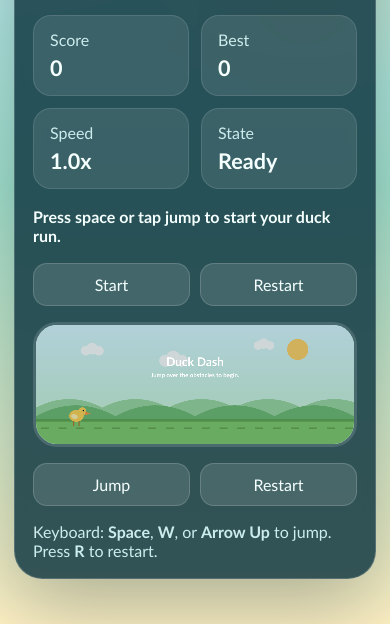
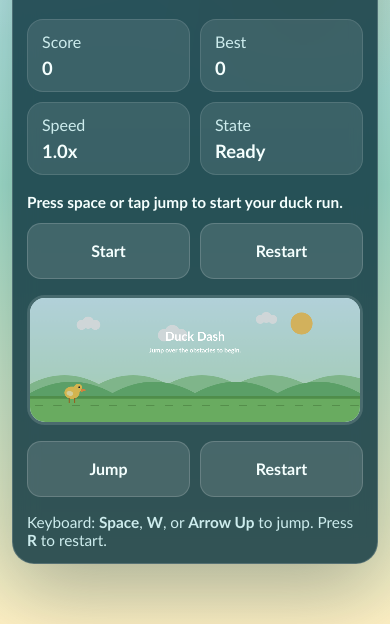
Before and after one commit to sandeeep19/taskgames, a website with bundled scripts: page index.html in a window 390 px wide. Shown: the part 220-844 px from the top of the page. Built offline with nearby package versions, Linux system fonts and the light colour scheme.

Commit message:
Improve mobile and web responsiveness

```diff
--- a/index.html
+++ b/index.html
@@ -35,7 +35,7 @@
           </div>
         </div>
 
-        <div class="viewport">
+        <div class="viewport" id="game-shell">
           <canvas
             id="game"
             width="960"
--- a/src/main.js
+++ b/src/main.js
@@ -10,6 +10,7 @@ import {
 } from "./gameLogic.js";
 
 const canvas = document.querySelector("#game");
+const gameShell = document.querySelector("#game-shell");
 const context = canvas.getContext("2d");
 const scoreValue = document.querySelector("#score");
 const bestScoreValue = document.querySelector("#best-score");
@@ -29,6 +30,15 @@ let jumpQueued = false;
 render();
 requestAnimationFrame(loop);
 
+gameShell.addEventListener("pointerdown", (event) => {
+  if (event.target.closest("button")) {
+    return;
+  }
+
+  event.preventDefault();
+  queueJump();
+});
+
 window.addEventListener("keydown", (event) => {
   const key = event.key.toLowerCase();
 
@@ -41,10 +51,7 @@ window.addEventListener("keydown", (event) => {
 
   if (key === " " || key === "arrowup" || key === "w") {
     event.preventDefault();
-    if (!state.started || state.gameOver) {
-      state = startGame(state);
-    }
-    jumpQueued = true;
+    queueJump();
     render();
   }
 });
@@ -71,10 +78,7 @@ controlButtons.forEach((button) => {
       return;
     }
 
-    if (!state.started || state.gameOver) {
-      state = startGame(state);
-    }
-    jumpQueued = true;
+    queueJump();
     render();
   });
 });
@@ -101,6 +105,7 @@ function render() {
   statusValue.textContent = getStatusMessage(state);
   startButton.textContent = state.started && !state.gameOver ? "Running" : "Start";
   startButton.disabled = state.started && !state.gameOver;
+  canvas.setAttribute("aria-label", getCanvasLabel(state));
 }
 
 function drawScene() {
@@ -315,6 +320,26 @@ function getStatusMessage(currentState) {
   return "The pond is getting faster. Keep hopping over every obstacle.";
 }
 
+function getCanvasLabel(currentState) {
+  if (currentState.gameOver) {
+    return `Duck Dash game over. Score ${Math.floor(currentState.score)}. Tap or press jump to restart.`;
+  }
+
+  if (!currentState.started) {
+    return "Duck Dash ready. Tap the game area or press jump to start.";
+  }
+
+  return `Duck Dash running. Score ${Math.floor(currentState.score)} at speed ${(currentState.speed / BASE_SCROLL_SPEED).toFixed(1)}x.`;
+}
+
+function queueJump() {
+  if (!state.started || state.gameOver) {
+    state = startGame(state);
+  }
+
+  jumpQueued = true;
+}
+
 function loadBestScore() {
   try {
     const saved = window.localStorage.getItem(BEST_SCORE_KEY);
--- a/styles.css
+++ b/styles.css
@@ -16,6 +16,10 @@
   box-sizing: border-box;
 }
 
+html {
+  -webkit-text-size-adjust: 100%;
+}
+
 body {
   margin: 0;
   min-height: 100vh;
@@ -29,6 +33,7 @@ body {
 
 button {
   font: inherit;
+  touch-action: manipulation;
 }
 
 .app {
@@ -136,16 +141,19 @@ h1 {
 }
 
 .viewport {
+  position: relative;
   overflow: hidden;
   border-radius: 24px;
   border: 3px solid rgba(255, 255, 255, 0.14);
   box-shadow: inset 0 0 0 1px rgba(255, 255, 255, 0.08);
+  touch-action: manipulation;
 }
 
 canvas {
   display: block;
   width: 100%;
   height: auto;
+  aspect-ratio: 8 / 3;
   background: #d9f8ff;
 }
 
@@ -179,15 +187,60 @@ canvas {
   .actions button,
   .controls button {
     flex: 1 1 140px;
+    min-height: 52px;
   }
 }
 
 @media (max-width: 560px) {
   .app {
+    padding: 12px;
+  }
+
+  .shell {
     padding: 14px;
+    border-radius: 22px;
   }
 
   h1 {
-    font-size: 2.5rem;
+    font-size: 2.2rem;
+  }
+
+  .summary,
+  .status,
+  .hint {
+    font-size: 0.96rem;
+  }
+
+  .hud {
+    gap: 10px;
+  }
+
+  .hud article {
+    padding: 12px 14px;
+    border-radius: 16px;
+  }
+
+  .hud strong {
+    font-size: 1.15rem;
+  }
+
+  .status-row {
+    gap: 12px;
+  }
+
+  .viewport {
+    border-radius: 18px;
+  }
+
+  .actions button,
+  .controls button {
+    min-width: 0;
+    min-height: 56px;
+    padding: 12px 14px;
+    font-weight: 700;
+  }
+
+  .hint strong {
+    white-space: nowrap;
   }
 }
```
